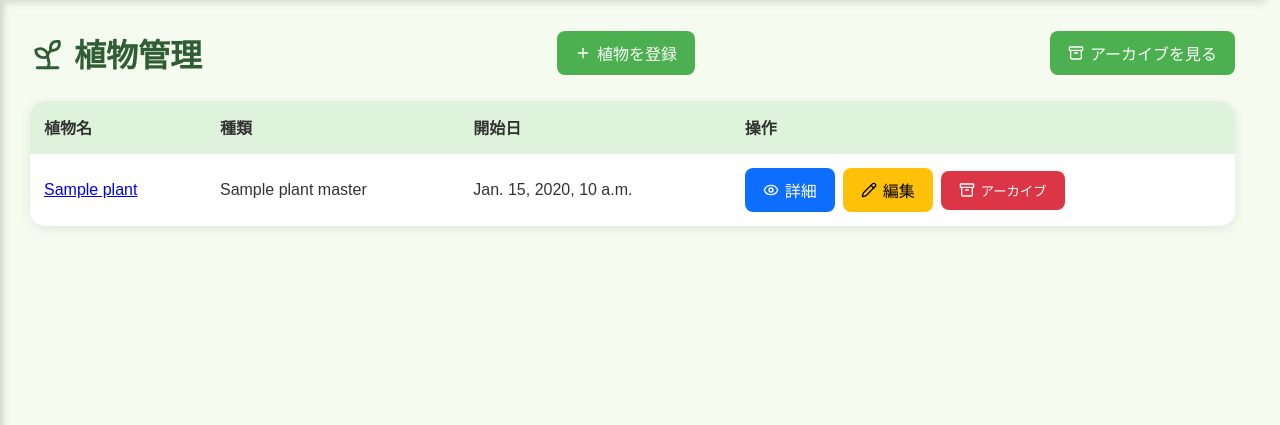
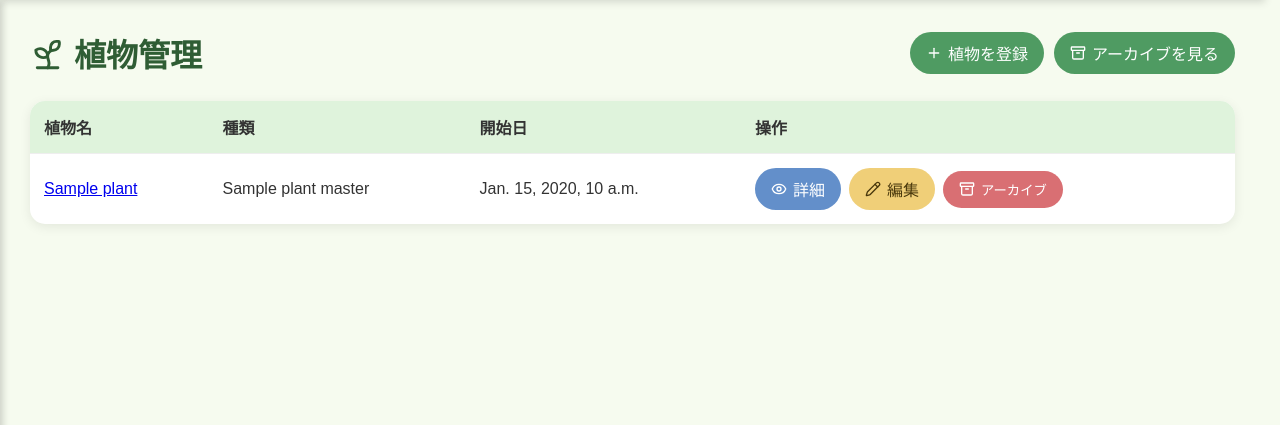
Before and after one commit to Mutou-dev123/plant-iot-system, a Django app: template raspberry-pi/plant_project/dashboard/templates/plants/plant_list.html in a window 1280 px wide. Shown: the part 60-485 px from the top of the page. Run offline with Django 3.2, Linux system fonts and the light colour scheme; the template is opened without the code that fills it: most values are stand-ins (such as "Sample title", 1, 10 or a date in 2020); some libraries are stand-ins or nearby versions.

Commit message:
feat: Improve button design and placement

```diff
--- a/raspberry-pi/plant_project/dashboard/static/css/list.css
+++ b/raspberry-pi/plant_project/dashboard/static/css/list.css
@@ -1,83 +1,65 @@
 /*==============================
-  一覧画面共通
+    一覧画面共通
 ==============================*/
 
 .list-header {
-
     display: flex;
-
     justify-content: space-between;
-
     align-items: center;
-
     margin-bottom: 25px;
-
 }
 
 .list-header h1 {
+    margin: 0;
+}
 
-    margin: 0;
-
+/* 一覧見出しの右側に置く操作ボタンのグループ */
+.list-header-actions {
+    display: flex;
+    align-items: center;
+    justify-content: flex-end;
+    gap: 10px;
+    flex-wrap: wrap;
 }
 
 /*==============================
-  一覧テーブル
+    一覧テーブル
 ==============================*/
 
 .list-table {
-
     width: 100%;
-
     background: #ffffff;
-
     border-radius: 15px;
-
     overflow: hidden;
-
     box-shadow: 0 3px 12px rgba(0,0,0,.08);
-
 }
 
 .list-table th {
-
     background: #dff3dc;
-
 }
 
 .list-table tr:hover {
-
     background: #f8fcf5;
-
     transition: .2s;
-
 }
 
 /*==============================
-  操作ボタン
+    操作ボタン
 ==============================*/
 
 .action-buttons {
-
     display: flex;
-
     gap: 8px;
-
     align-items: center;
-
     flex-wrap: wrap;
-
 }
 
 .inline-form {
-
     display: inline;
-
 }
 
 .action-buttons .button {
-
     min-width: 70px;
-
     text-align: center;
 }
 
--- a/raspberry-pi/plant_project/dashboard/templates/plants/plant_list.html
+++ b/raspberry-pi/plant_project/dashboard/templates/plants/plant_list.html
@@ -25,6 +25,7 @@
         {% endif %}
     </h1>
 
+    <div class="list-header-actions">
         {% if is_archived_list %}
             <a href="{% url 'plant_list' %}" class="button">
                 <i data-lucide="list" aria-hidden="true"></i>
@@ -40,7 +41,7 @@
                 アーカイブを見る
             </a>
         {% endif %}
-
+    </div>
 </div>
 
 <!-- 登録植物一覧表 -->
--- a/raspberry-pi/plant_project/static/css/base.css
+++ b/raspberry-pi/plant_project/static/css/base.css
@@ -81,48 +81,76 @@ header h2 {
 ==============================*/
 .button,
 .button-primary {
-
-    display: inline-block;
-
-    padding: 10px 18px;
-
-    border: none;
-    border-radius: 8px;
-
+    display: inline-flex;
+    align-items: center;
+    justify-content: center;
+    gap: 7px;
+    padding: 9px 16px;
+    border: 0;
+    border-radius: 999px;
     text-decoration: none;
-
     cursor: pointer;
-
-    transition: .2s;
+    transition: background-color 0.2s, box-shadow 0.2s, transform 0.2s;
 }
 
+/* 登録・保存 */
 .button-primary,
 .button {
-
-    background: #4caf50;
-    color: white;
+    color: #fff;
+    background: #4f9b62;
 }
 
+/* 詳細 */
+.button-detail {
+    color: #fff;
+    background: #638fca;
+}
+
+/* 編集 */
+.button-edit {
+    color: #49380c;
+    background: #f0cf78;
+}
+
+/* 削除 */
+.button-delete {
+    color: #fff;
+    background: #d96f73;
+}
+
+/* アーカイブ */
+.button-archive {
+    color: #fff;
+    background: #8e78b8;
+}
+
+/* 操作別の色を保ったまま、ホバー時は少し濃くする */
 .button:hover,
 .button-primary:hover {
-
-    background: #449d48;
+    background: #3f8551;
 }
 
-.button-edit {
-
-    background: #ffc107;
-    color: black;
+.button-detail:hover {
+    background: #507bb2;
 }
 
-.button-delete {
-
-    background: #dc3545;
+.button-edit:hover {
+    background: #dfba5f;
 }
 
-.button-detail {
+.button-delete:hover {
+    background: #c55b60;
+}
 
-    background: #0d6efd;
+.button-archive:hover {
+    background: #77619f;
+}
+
+/* キーボード操作中のフォーカスを見やすくする */
+.button:focus-visible,
+.button-primary:focus-visible {
+    outline: 3px solid #2f5d34;
+    outline-offset: 3px;
 }
 
 
```
Lines whose indentation alone changed are shown as unchanged.
